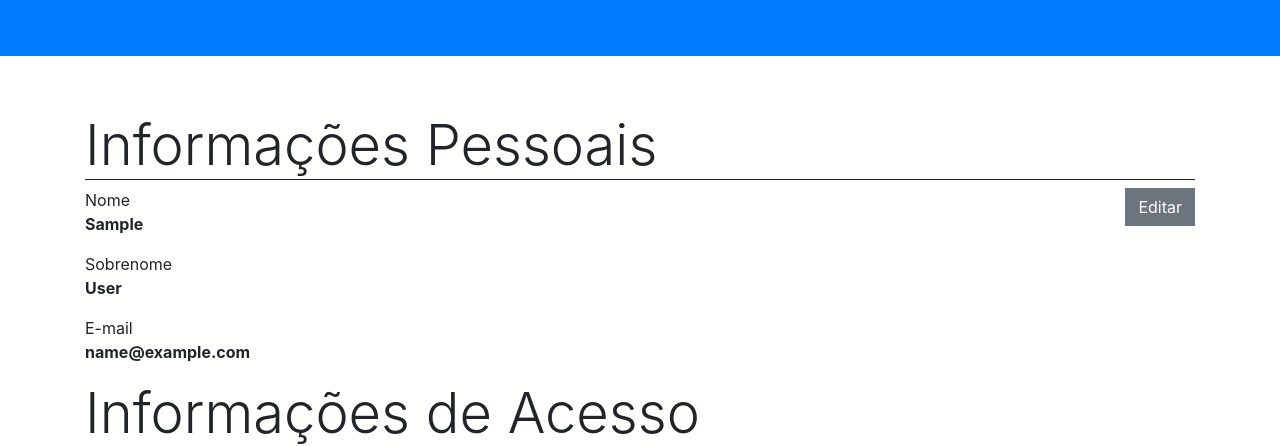
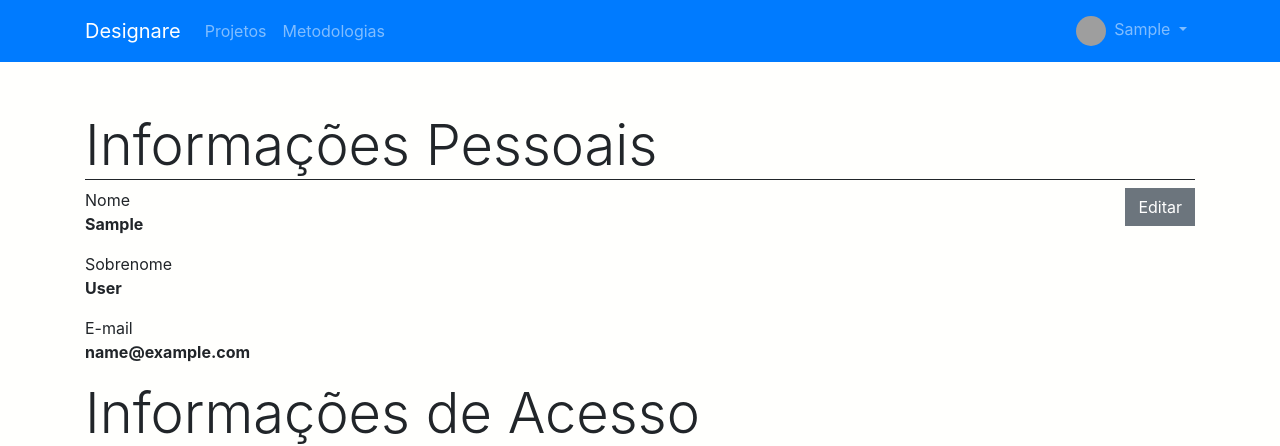
Before and after one commit to dvmuccillo/designare, a Django app: page /accounts/my/profile/ in a window 1280 px wide. Shown: the top 446 px of the page. Run offline with Django 3.2, Linux system fonts and the light colour scheme; the visitor is signed in with stand-in values (Sample User, id 1); some libraries are stand-ins or nearby versions; grey boxes are pictures that could not be loaded.

Commit message:
Popper.js e navbar.
Alterada versão do popper.
Corrigido comportamento e apresentação da navbar superior.

```diff
--- a/designare/assets/static/assets/bower.json
+++ b/designare/assets/static/assets/bower.json
@@ -20,7 +20,8 @@
     "components-font-awesome": "^4.7.0",
     "bootstrap-wysiwyg": "*",
     "smooth-scroll": "https://github.com/cferdinandi/smooth-scroll.git#^10.2.0",
-    "izitoast": "^1.0.2"
+    "izitoast": "^1.0.2",
+    "popper.js": "https://unpkg.com/popper.js"
   },
   "overrides": {
     "bootstrap": {
@@ -33,11 +34,6 @@
       "main": [
         "external/jquery.hotkeys.js",
         "bootstrap-wysiwyg.js"
-      ]
-    },
-    "popper.js": {
-      "main": [
-        "packages/popper/bundle.js"
       ]
     },
     "smooth-scroll": {
@@ -53,6 +49,7 @@
     }
   },
   "resolutions": {
-    "bootstrap": "4.0.0-beta"
+    "bootstrap": "4.0.0-beta",
+    "popper.js": "e-tag:W/\"13b6b-1"
   }
 }
--- a/designare/assets/templates/assets/components/navbar.html
+++ b/designare/assets/templates/assets/components/navbar.html
@@ -1,4 +1,4 @@
-<nav class="navbar navbar-toggleable-md fixed-top navbar-inverse bg-primary mb-5">
+<nav class="navbar navbar-expand-md fixed-top navbar-dark bg-primary mb-5">
     <div class="container">
         <a class="navbar-brand" href="/">Designare</a>
         <button class="navbar-toggler" type="button" data-toggle="collapse" data-target="#navbar">
@@ -14,15 +14,15 @@
                 </li>
             </ul>
             <ul class="navbar-nav">
-                <li class="nav-item dropdown float-right">
-                    <a class="nav-link dropdown-toggle" data-toggle="dropdown" href="#">
+                <li class="nav-item dropdown">
+                    <a class="nav-link dropdown-toggle" data-toggle="dropdown" href="#" >
                         <img
                             src="/{{ user.profile.getUserPicture }}"
                             class="rounded-circle mr-2"
                             width="30" height="30"
                         >{{ user.first_name }}
                     </a>
-                    <div class="dropdown-menu dropdown-menu-right border-square">
+                    <div class="dropdown-menu  border-square">
                         <a class="dropdown-item" href="/accounts/my/profile/">Perfil</a>
                         <a class="dropdown-item" href="/accounts/my/contacts/">Contatos</a>
                         <div class="dropdown-divider"></div>
```
